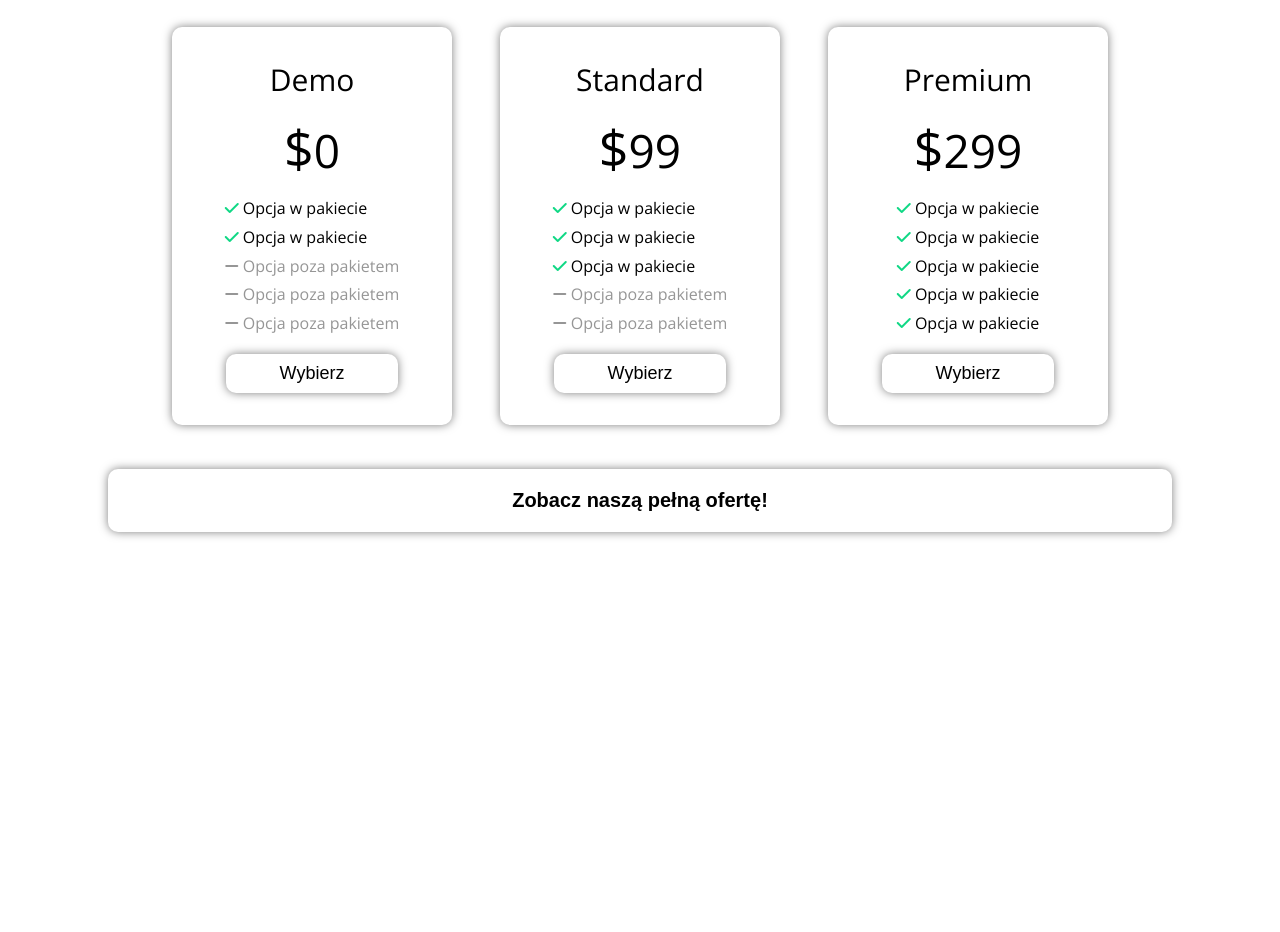
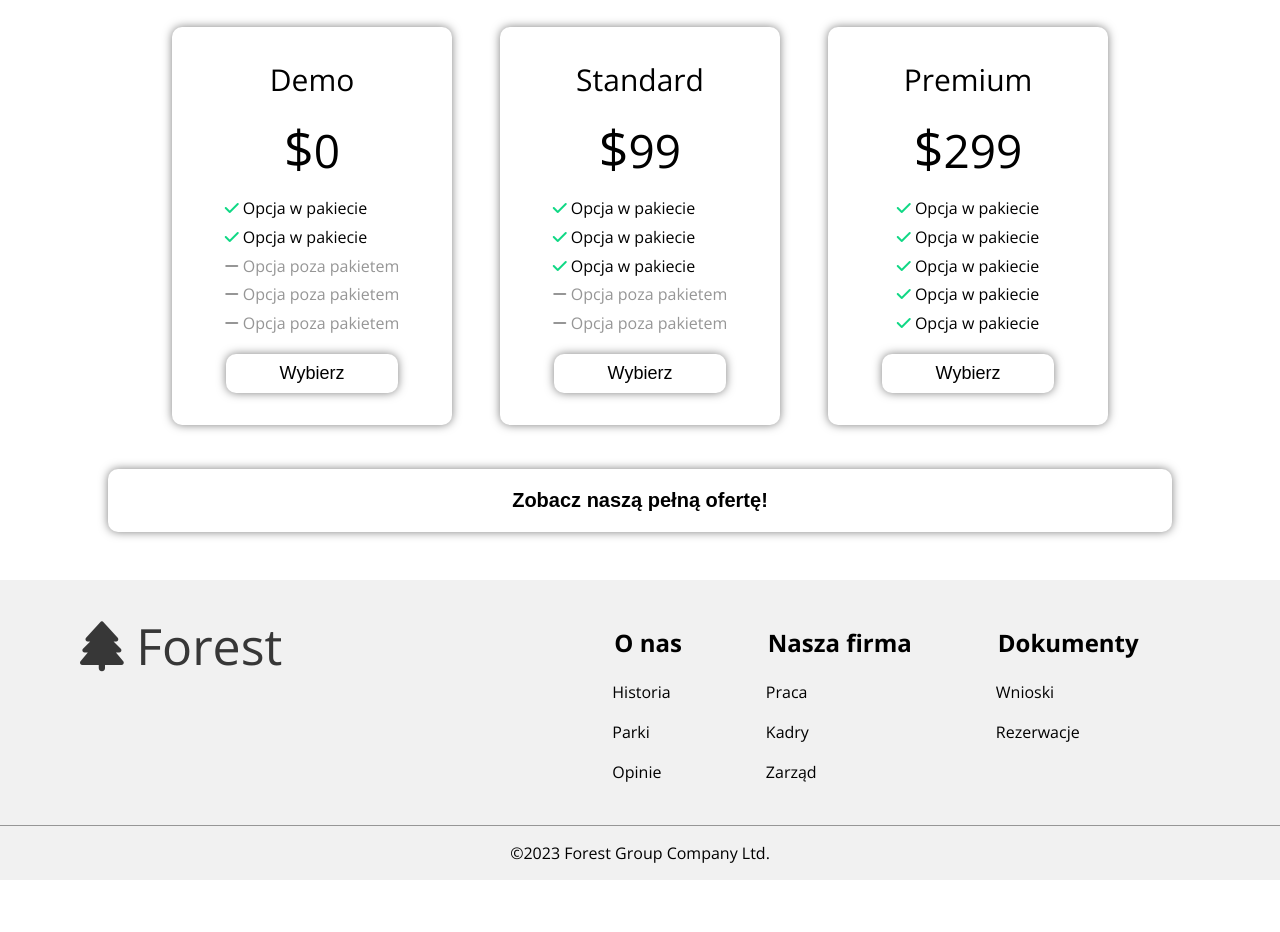
Before and after one commit to abuk111/forest-website, a website: page index.html in a window 1280 px wide. Shown: the part 1565-2497 px from the top of the page. After the commit the page ends 2445 px from the top, so only its background shows below. Drawn offline with nearby package versions, Linux system fonts and the light colour scheme.

Commit message:
finished main page

```diff
--- a/index.html
+++ b/index.html
@@ -140,7 +140,47 @@
         <button class="offer-morebtn">Zobacz naszą pełną ofertę!</button>
     </section>
 
-    <section class="test"></section>
+    <footer>
+    <div class="footer wrapper">
+        <div class="footer__logo">
+            <a href="#" class="logo"><i class="fa-solid fa-tree"></i>
+                <p>Forest</p>
+            </a>
+        </div>
+        <div class="footer__mapsite">
+            <table>
+                <thead>
+                    <th class="mapsite_header"><a href="" class="mapsite_header-link link">O nas</a></th>
+                    <th class="mapsite_header"><a href="" class="mapsite_header-link link">Nasza firma</a></th>
+                    <th class="mapsite_header"><a href="" class="mapsite_header-link link">Dokumenty</a></th>
+                </thead>
+                <tbody>
+                    <tr>
+                        <td class="mapsite_body"><a href="" class="mapsite_body-link link">Historia</a></td>
+                        <td class="mapsite_body"><a href="" class="mapsite_body-link link">Praca</a></td>
+                        <td class="mapsite_body"><a href="" class="mapsite_body-link link">Wnioski</a></td>
+                    </tr>
+                    <tr>
+                        <td class="mapsite_body"><a href="" class="mapsite_body-link link">Parki</a></td>
+                        <td class="mapsite_body"><a href="" class="mapsite_body-link link">Kadry</a></td>
+                        <td class="mapsite_body"><a href="" class="mapsite_body-link link">Rezerwacje</a></td>
+                    </tr>
+                    <tr>
+                        <td class="mapsite_body"><a href="" class="mapsite_body-link link">Opinie</a></td>
+                        <td class="mapsite_body"><a href="" class="mapsite_body-link link">Zarząd</a></td>
+
+                    </tr>
+                </tbody>
+            </table>
+        </div>
+
+    </div>
+    <div class="line"></div>
+    <div class="date">
+        <p>©<span id="date"></span> Forest Group Company Ltd.</p>
+    </div>
+</footer>
+
 
     <script src="/dist/js/main-min.js"></script>
 </body>
--- a/src/js/main.js
+++ b/src/js/main.js
@@ -2,6 +2,7 @@ const burgerBtn = document.querySelector('.burger-btn')
 const burgerBars = document.querySelector('.burger-bar')
 const navbar = document.querySelector('.navbar')
 const navbarListItem = document.querySelectorAll('.navbar__listitem')
+const footerYear = document.querySelector('#date')
 
 const showNav = () => {
 	navbar.classList.add('navbar-active')
@@ -38,4 +39,10 @@ const navHandling = () => {
 	})
 }
 
+const handleCurrentYear = () => {
+	const year = new Date().getFullYear()
+	footerYear.innerText = year
+}
+
+handleCurrentYear()
 burgerBtn.addEventListener('click', navHandling)
--- a/src/sass/_colors.scss
+++ b/src/sass/_colors.scss
@@ -3,6 +3,7 @@ $white: rgb(255,255,255);
 $white-alpha: rgb(255,255,255,.85);
 $darkGrey: rgb(55, 55, 55);
 $grey: rgb(150, 150, 150);
+$lightGrey: rgb(241, 241, 241);
 $black: rgb(0,0,0);
 
 $forest-green: rgb(13, 141, 98);
--- a/src/sass/main.scss
+++ b/src/sass/main.scss
@@ -230,6 +230,7 @@ nav {
 
 .offer {
 	@include mix.flex-center(column);
+	margin-bottom: 3em;
 	&-p {
 		margin-bottom: 1.8em;
 		padding: 0 0.5em;
@@ -289,7 +290,67 @@ nav {
 		margin-top: 1em;
 		font-size: 2rem;
 		font-weight: bold;
+	}
+}
+
+// footer
+
+footer {
+	background-color: c.$lightGrey;
+
+	.line {
+		width: 100%;
+		height: 1px;
+		margin-bottom: 1em;
+		background-color: c.$grey;
+	}
+
+	.date {
+		padding-bottom: 1em;
+		text-align: center;
+	}
+}
+
+.footer {
+	@include mix.flex-space(column);
+
+	&__logo {
+		.logo {
+			@include mix.flex-center(row);
+			margin: 2em auto;
+			color: c.$darkGrey;
+			i {
+				font-size: 5rem;
 			}
+			p {
+				font-size: 5rem;
+				margin-left: 0.25em;
+			}
+
+			text-decoration: none;
+			cursor: pointer;
+		}
+	}
+
+	&__mapsite {
+		margin-bottom: 2em;
+		width: 100%;
+
+		.link {
+			text-decoration: none;
+			color: c.$black;
+		}
+
+		.mapsite_header {
+			padding: 0.35em;
+			font-size: 1.8rem;
+		}
+
+		.mapsite_body {
+			padding: 0.3em;
+			font-size: 1.4rem;
+		}
+	}
 }
 
 // media
@@ -424,7 +485,26 @@ nav {
 		}
 	}
 
+	//footer
+	.footer {
+		@include mix.flex-space(row);
+		align-items: flex-start;
 
+		&__mapsite {
+			margin-top: 2em;
+			margin-left: 7.5em;
+
+			.mapsite_header {
+				padding: 0.5em 0.75em;
+				font-size: 1.8rem;
+			}
+
+			.mapsite_body {
+				padding: 0.5em 0.75em;
+				font-size: 1.4rem;
+			}
+		}
+	}
 }
 
 @media (min-width: 992px) {
@@ -453,6 +533,24 @@ nav {
 				padding: 0.5em 3em;
 				font-size: 3.6rem;
 				font-weight: bold;
+			}
+		}
+	}
+
+	//footer
+	.footer {
+		&__mapsite {
+			margin-top: 2em;
+			margin-left: 15em;
+
+			.mapsite_header {
+				padding: 0.5em 0.75em;
+				font-size: 2.4rem;
+			}
+
+			.mapsite_body {
+				padding: 0.5em 0.75em;
+				font-size: 1.6rem;
 			}
 		}
 	}
@@ -516,7 +614,7 @@ nav {
 	//offer
 
 	.offer {
-		.offer-card{
+		.offer-card {
 			margin: 1.5em;
 			padding: 2em 3em;
 		}
@@ -525,4 +623,22 @@ nav {
 			padding: 1em;
 		}
 	}
+
+	//footer
+	.footer {
+		&__mapsite {
+			margin-top: 2em;
+			margin-left: 18em;
+
+			.mapsite_header {
+				padding: 0.5em 1.75em;
+				font-size: 2.4rem;
+			}
+
+			.mapsite_body {
+				padding: 0.5em 2.5em;
+				font-size: 1.6rem;
+			}
+		}
+	}
 }
```
Also changed, not shown: dist/css/main-min.css, dist/js/main-min.js, 2 other files.
